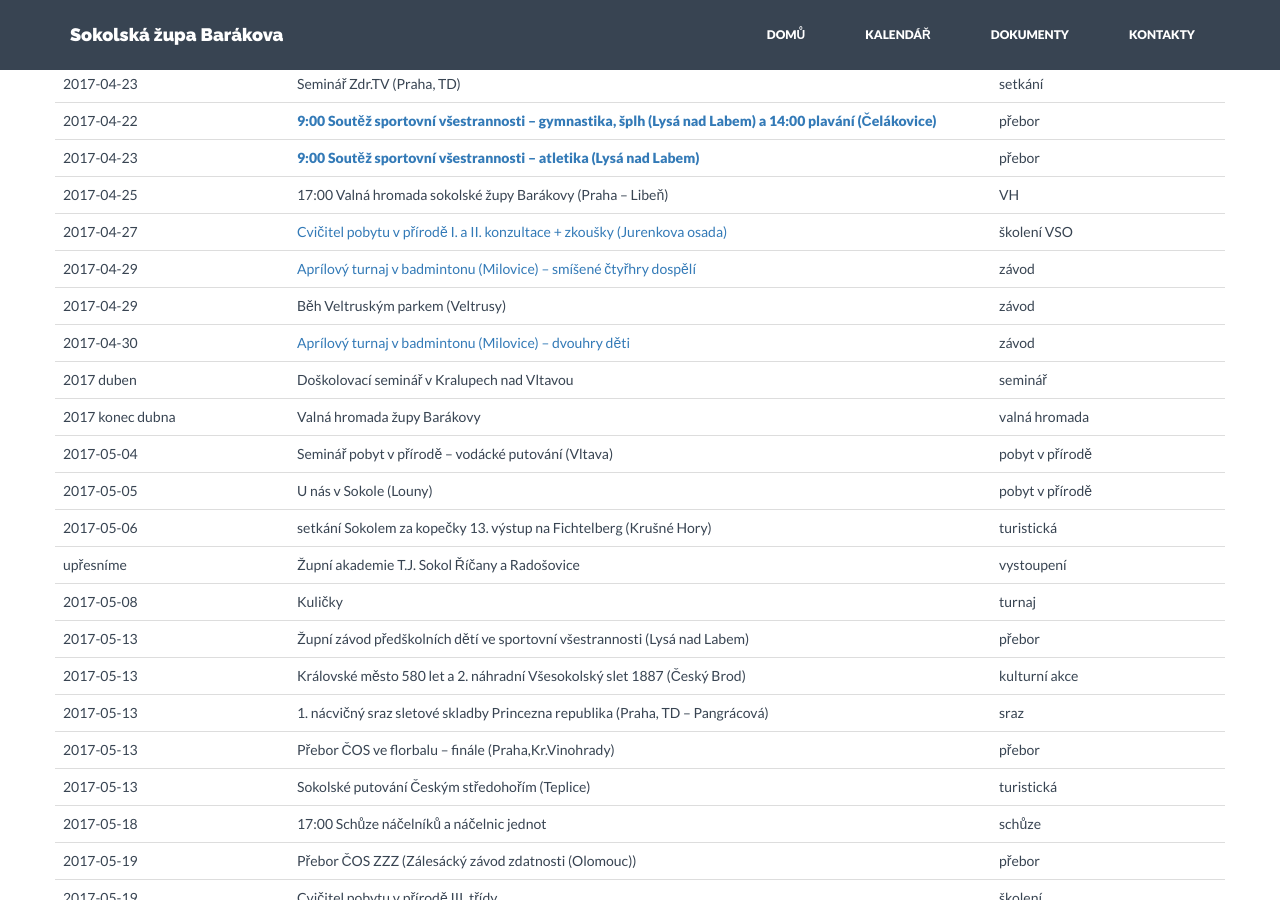
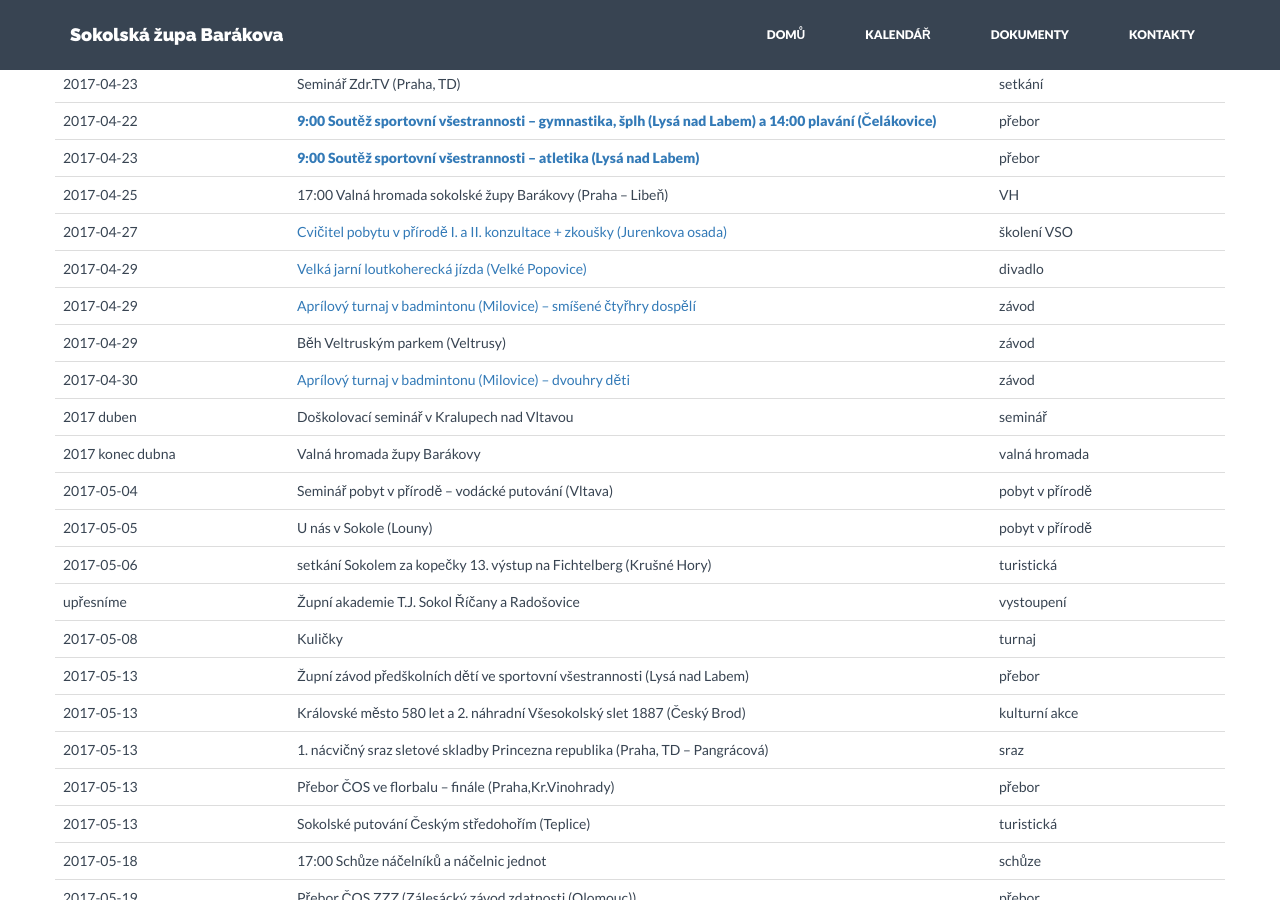
Before and after one commit to milanhybner/zbarakova.cz, a Jekyll site: the page built from akce.md, in a window 1280 px wide and 900 px high, scrolled down 1039 px. Built offline with Jekyll 4.4.1, drawn with Linux system fonts in a browser that asks for light colours; nearby versions of some CDN libraries.

Commit message:
Přidána velká jarní loutkoherecká jízda V. Popovice
29.4.2017 https://drive.google.com/open?id=0B0w6gDorCVUkS09BVUFZNmc1VUZsTmpiN2ZMZ28yamJuVXBz

```diff
--- a/_data/akce.yaml
+++ b/_data/akce.yaml
@@ -131,6 +131,11 @@
   nazev: Cvičitel pobytu v přírodě I. a II. konzultace + zkoušky (Jurenkova osada)
   url: http://www.sokol.eu/priloha/12064/pozvanka-pp2017.pdf
   druh: školení VSO
+
+- datum: 2017-04-29
+  nazev: Velká jarní loutkoherecká jízda (Velké Popovice)
+  url: https://drive.google.com/open?id=0B0w6gDorCVUkS09BVUFZNmc1VUZsTmpiN2ZMZ28yamJuVXBz
+  druh: divadlo
 
 - datum: 2017-04-29
   nazev: Aprílový turnaj v badmintonu (Milovice) – smíšené čtyřhry dospělí
```
